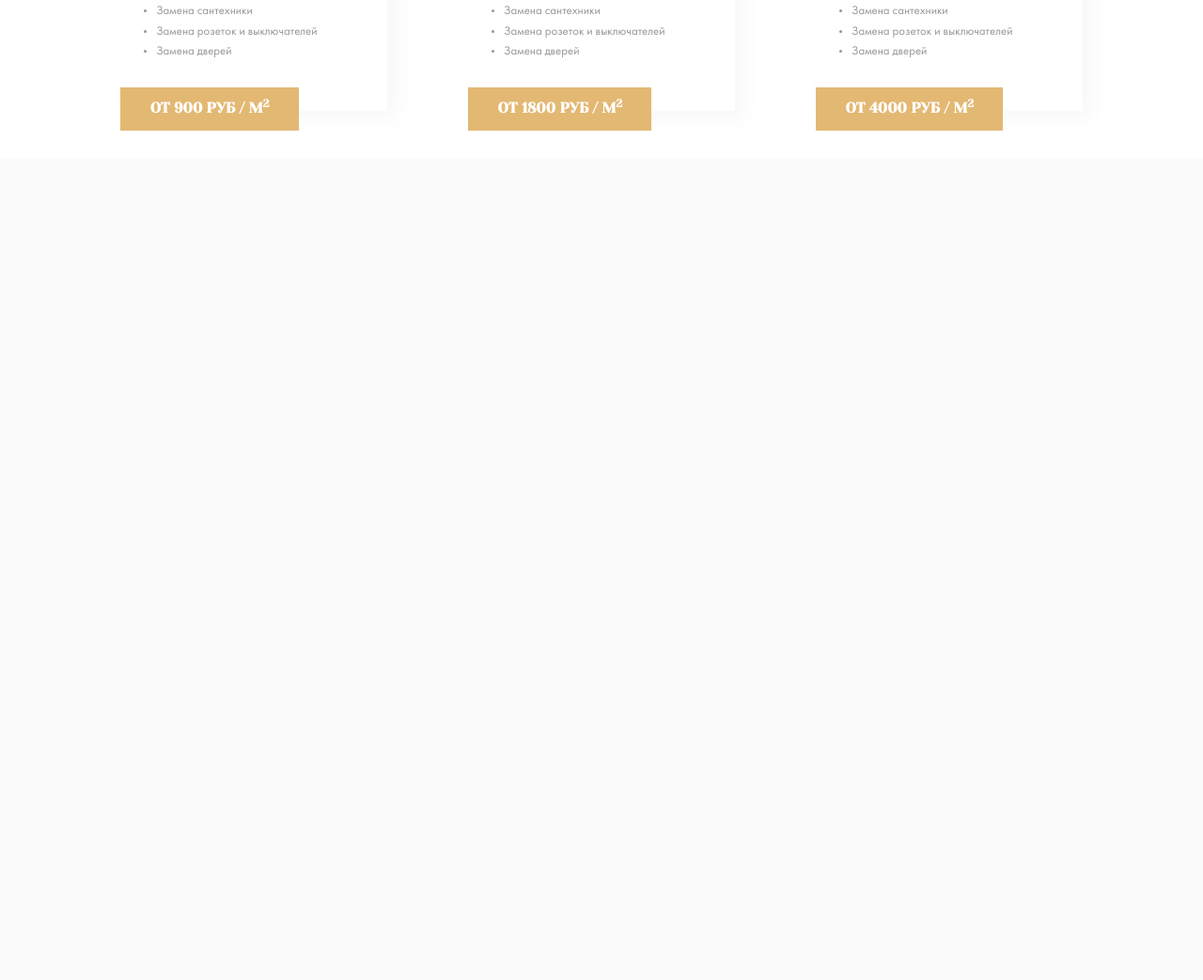
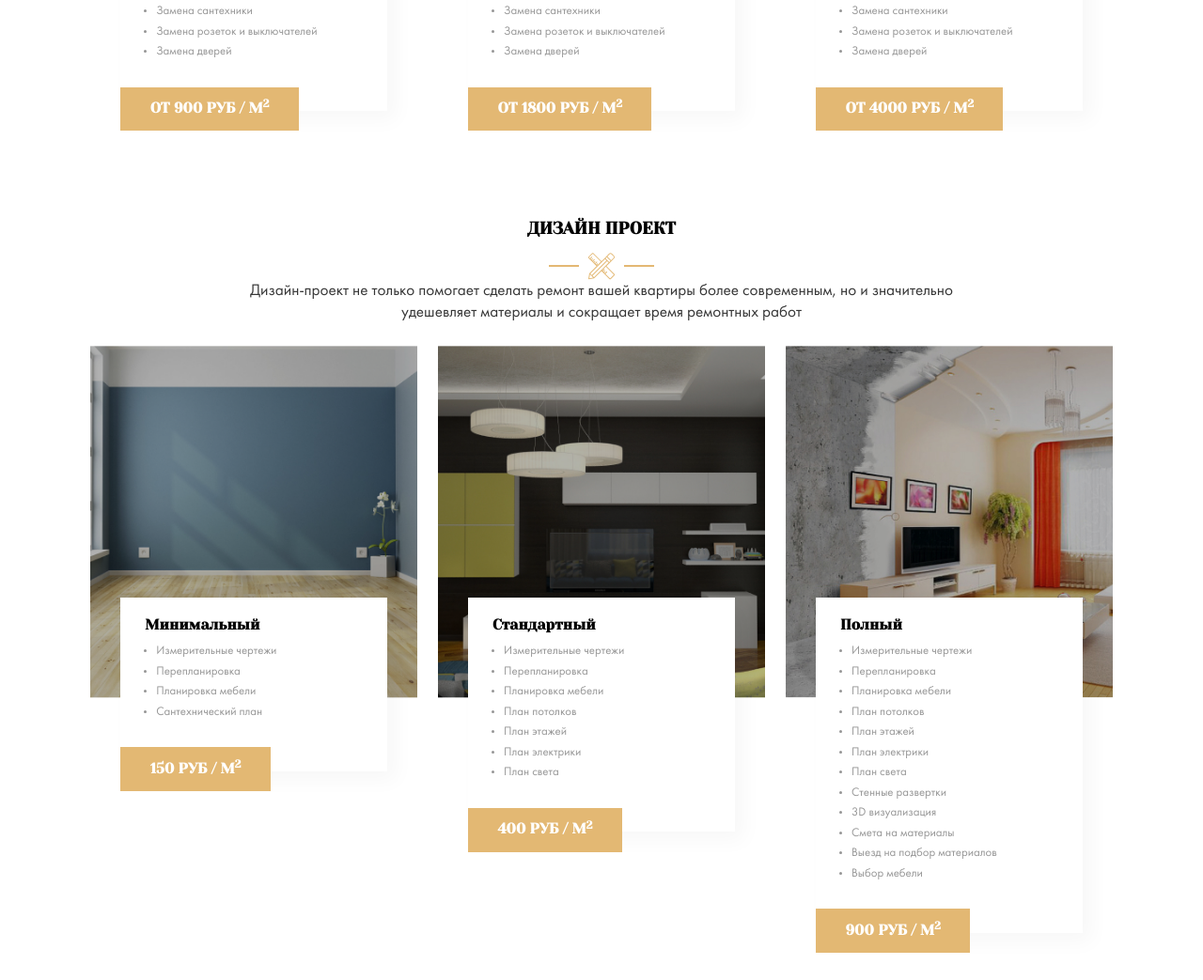
Before and after one commit to groms12/Repair-Design, a PHP site: page / in a window 1280 px wide. Shown: the part 1418-2461 px from the top of the page at 94% size. Before the commit the page ends 1557 px from the top, so only its background shows below. Run offline with PHP 8.4, Linux system fonts and the light colour scheme; some web fonts are replaced.

Commit message:
feat: add section design

```diff
--- a/css/style.css
+++ b/css/style.css
@@ -487,6 +487,14 @@ template {
   margin-top: 0;
   margin-bottom: 0.7rem; }
 
+.card__subtitle {
+  font-family: 'Futura Book', sans-serif;
+  font-size: 1.43rem;
+  line-height: 1.93rem;
+  text-transform: none;
+  color: #363636;
+  margin: 0 13rem; }
+
 .card__list {
   padding: 0;
   margin: 0;
--- a/index.html
+++ b/index.html
@@ -164,6 +164,121 @@
                 <!-- /.row -->
             </div>
         </section>
+
+        <section class="section types">
+            <div class="container">
+                <div class="section-title types__section-title">
+                    <h2 class="section-title__heading">Дизайн проект</h2>
+                    <div class="section-title__image">
+                        <img src="img/design.svg" alt="Дизайн проект">
+                    </div>
+                    <p class="card__subtitle">Дизайн-проект не только помогает сделать ремонт вашей квартиры более современным, но и значительно удешевляет материалы и сокращает время ремонтных работ</p>
+                </div>
+                <div class="row">
+                    <div class="col">
+                        <div class="card types__card">
+                            <img src="img/design/design-1.png" alt="Косметический ремонт" class="card__image">
+                            <div class="card__text">
+                                <h3 class="card__title">Минимальный</h3>
+                                <!-- /.card__title -->
+                                <ul class="card__list">
+                                    <li class="card__item">Измерительные чертежи</li>
+                                    <!-- /.card__item -->
+                                    <li class="card__item">Перепланировка</li>
+                                    <!-- /.card__item -->
+                                    <li class="card__item">Планировка мебели</li>
+                                    <!-- /.card__item -->
+                                    <li class="card__item">Сантехнический план</li>
+                                    <!-- /.card__item -->
+                                </ul>
+                                <!-- /.card__list -->
+                                <div class="card__pricetag">
+                                    <strong>150 руб / м<sup>2</sup></strong>
+                                </div>
+                            </div>
+                            <!-- /.card__text -->
+                        </div>
+                        <!-- /.card -->
+                    </div>
+                    <!-- /.col -->
+                    <div class="col">
+                        <div class="card types__card">
+                            <img src="img/design/design-2.png" alt="Капитальный ремонт" class="card__image">
+                            <div class="card__text">
+                                <h3 class="card__title">Стандартный</h3>
+                                <!-- /.card__title -->
+                                <ul class="card__list">
+                                    <li class="card__item">Измерительные чертежи</li>
+                                    <!-- /.card__item -->
+                                    <li class="card__item">Перепланировка</li>
+                                    <!-- /.card__item -->
+                                    <li class="card__item">Планировка мебели</li>
+                                    <!-- /.card__item -->
+                                    <li class="card__item">План потолков</li>
+                                    <!-- /.card__item -->
+                                    <li class="card__item">План этажей</li>
+                                    <!-- /.card__item -->
+                                    <li class="card__item">План электрики</li>
+                                    <!-- /.card__item -->
+                                    <li class="card__item">План света</li>
+                                    <!-- /.card__item -->
+                                </ul>
+                                <!-- /.card__list -->
+                                <div class="card__pricetag">
+                                    <strong>400 руб / м<sup>2</sup></strong>
+                                </div>
+                            </div>
+                            <!-- /.card__text -->
+                        </div>
+                        <!-- /.card -->
+                    </div>
+                    <!-- /.col -->
+                    <div class="col">
+                        <div class="card types__card">
+                            <img src="img/design/design-3.jpg" alt="Дизайнерский ремонт" class="card__image">
+                            <div class="card__text">
+                                <h3 class="card__title">Полный</h3>
+                                <!-- /.card__title -->
+                                <ul class="card__list">
+                                    <li class="card__item">Измерительные чертежи</li>
+                                    <!-- /.card__item -->
+                                    <li class="card__item">Перепланировка</li>
+                                    <!-- /.card__item -->
+                                    <li class="card__item">Планировка мебели</li>
+                                    <!-- /.card__item -->
+                                    <li class="card__item">План потолков</li>
+                                    <!-- /.card__item -->
+                                    <li class="card__item">План этажей</li>
+                                    <!-- /.card__item -->
+                                    <li class="card__item">План электрики</li>
+                                    <!-- /.card__item -->
+                                    <li class="card__item">План света</li>
+                                    <!-- /.card__item -->
+                                    <li class="card__item">Стенные развертки</li>
+                                    <!-- /.card__item -->
+                                    <li class="card__item">3D визуализация</li>
+                                    <!-- /.card__item -->
+                                    <li class="card__item">Смета на материалы</li>
+                                    <!-- /.card__item -->
+                                    <li class="card__item">Выезд на подбор материалов</li>
+                                    <!-- /.card__item -->
+                                    <li class="card__item">Выбор мебели</li>
+                                    <!-- /.card__item -->
+                                </ul>
+                                <!-- /.card__list -->
+                                <div class="card__pricetag">
+                                    <strong>900 руб / м<sup>2</sup></strong>
+                                </div>
+                            </div>
+                            <!-- /.card__text -->
+                        </div>
+                        <!-- /.card -->
+                    </div>
+                    <!-- /.col -->
+                </div>
+                <!-- /.row -->
+            </div>
+        </section>
     </main>
 
 
--- a/sass/templates/_types.sass
+++ b/sass/templates/_types.sass
@@ -21,6 +21,13 @@
         font-size: 1.29rem
         margin-top: 0
         margin-bottom: 0.7rem
+    &__subtitle
+        font-family: 'Futura Book', sans-serif
+        font-size: 1.43rem
+        line-height: 1.93rem
+        text-transform: none
+        color: #363636
+        margin: 0 13rem
     &__list
         padding: 0
         margin: 0
```
Also changed, not shown: img/design.svg (added), img/design/design-1.png (added), img/design/design-2.png (added), img/design/design-3.jpg (added).
